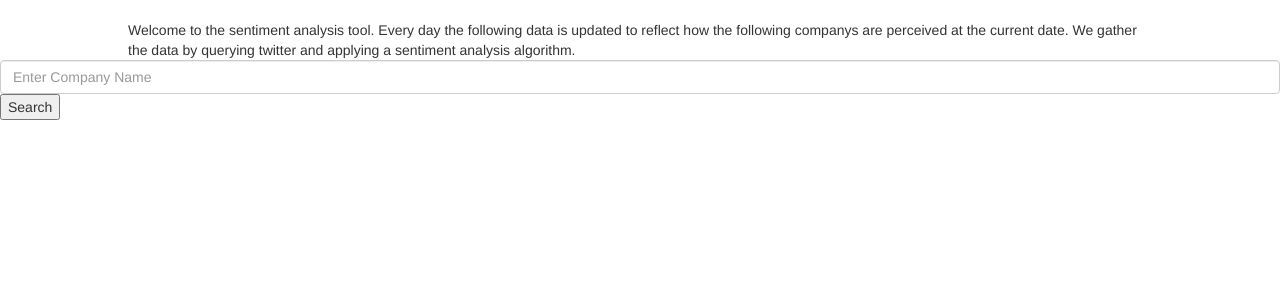
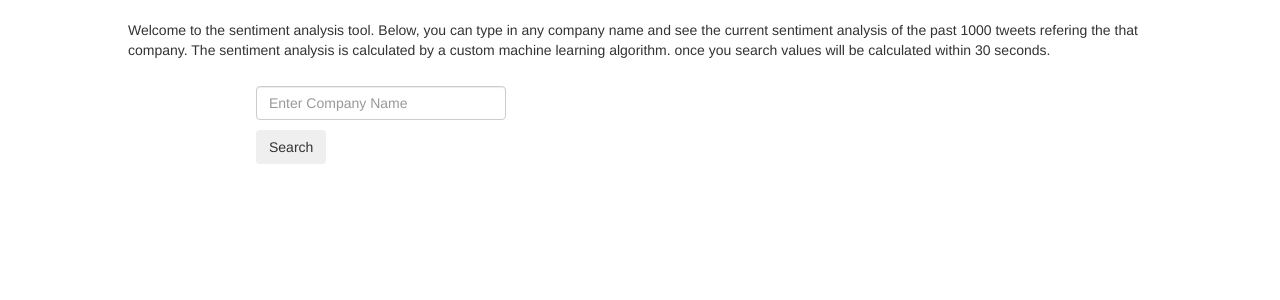
Before and after one commit to colegcharles/Sentiment_Analysis, a PHP site: page /php/home.php in a window 1280 px wide. Shown: the part 52-352 px from the top of the page. Run offline with PHP 8.4, Linux system fonts and the light colour scheme.

Commit message:
made a few changes

```diff
--- a/ml/css/home.css
+++ b/ml/css/home.css
@@ -2,3 +2,14 @@ div {
 	margin-left:10%;
 	margin-right:10%;
 }
+
+form {
+	margin-left: 20%;
+	margin-right: 20%;
+	margin-top: 2%;
+	width: 250px;
+}
+
+button {
+	margin-top:10px;
+}
--- a/ml/php/home.php
+++ b/ml/php/home.php
@@ -31,13 +31,13 @@
 
 <div>
 
-	Welcome to the sentiment analysis tool. Every day the following data is updated to reflect how the following companys are perceived at the current date. We gather the data by querying twitter and applying a sentiment analysis algorithm.
+	Welcome to the sentiment analysis tool. Below, you can type in any company name and see the current sentiment analysis of the past 1000 tweets refering the that company. The sentiment analysis is calculated by a custom machine learning algorithm. once you search values will be calculated within 30 seconds.
 
 </div>
 <form action='' method='get'>
 
   <input name="searchWord" class="form-control" placeholder="Enter Company Name">
-  <button type="submit">Search</button>
+  <button class="btn btn-dark" type="submit">Search</button>
 </form>
 
 <?php
```
